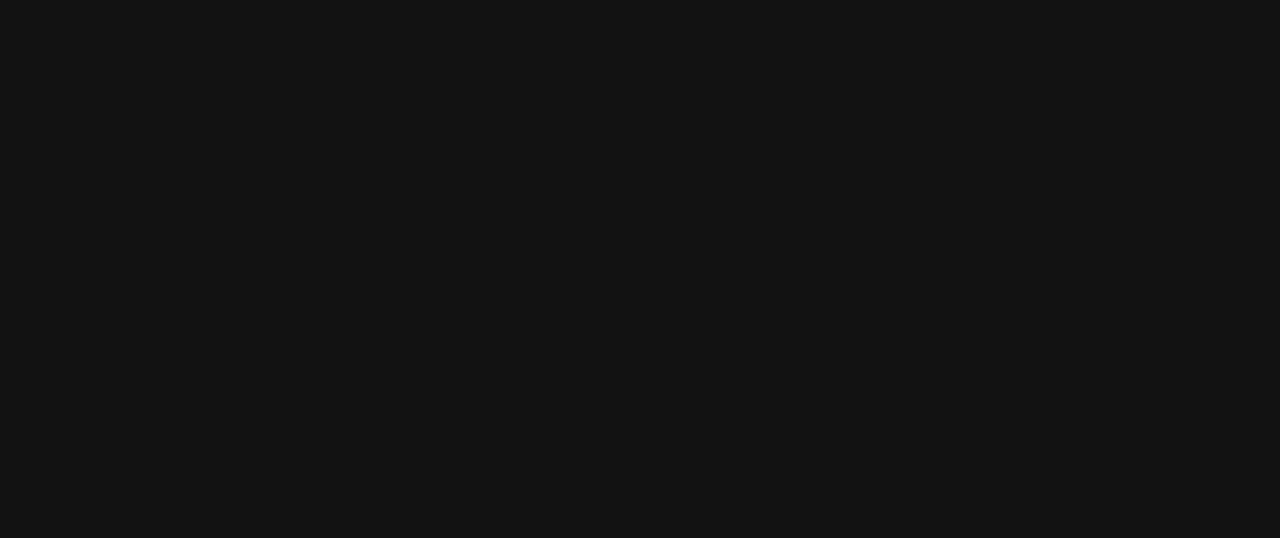
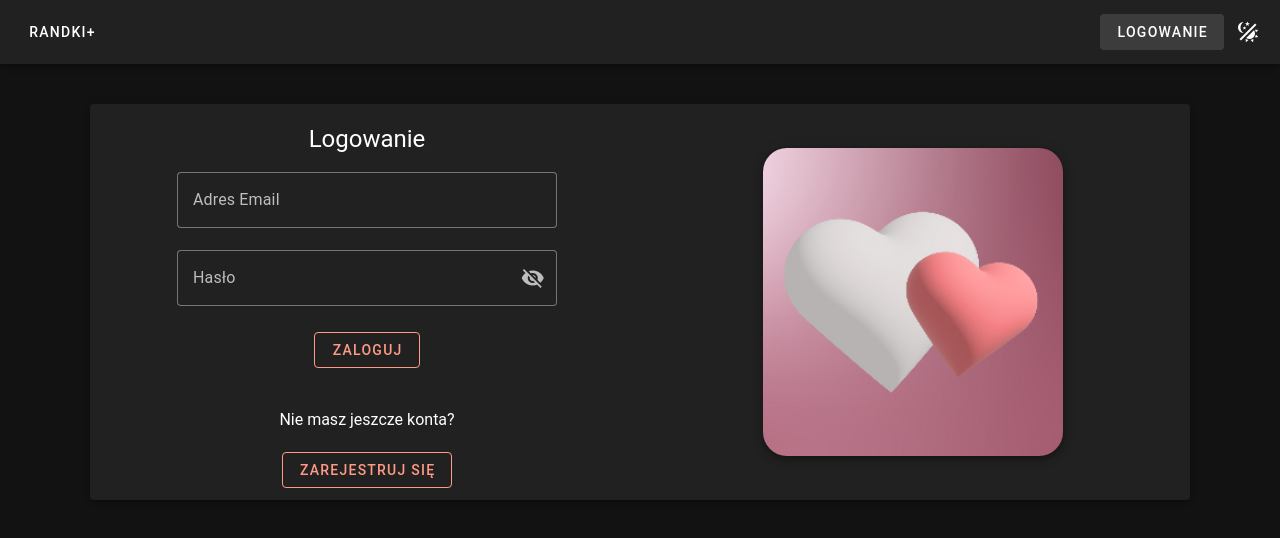
Before and after one commit to JakubTuta/Strona-randkowa, a Nuxt app: page /auth/login in a window 1280 px wide. Shown: the top 538 px of the page. Built offline with nearby package versions, Linux system fonts and the light colour scheme.

Commit message:
first layout of login page

```diff
--- /dev/null
+++ b/helpers/formValidation.ts
@@ -0,0 +1,29 @@
+export default function formValidation() {
+    const form: Ref<null | {
+        resetValidation: () => void
+        reset: () => void
+        validate: () => Promise<{ valid: boolean }>
+    }> = ref(null)
+
+    const valid = ref(false)
+
+    const isValid = async () => {
+        try {
+            const tmp = (await form.value?.validate())?.valid || false
+            valid.value = tmp
+
+            return tmp
+        }
+        catch (e) {
+            valid.value = false
+
+            return false
+        }
+    }
+
+    return {
+        form,
+        valid,
+        isValid,
+    }
+}
--- /dev/null
+++ b/helpers/rules.ts
@@ -0,0 +1,47 @@
+const emailPattern
+    = /^(([^<>()[\]\\.,;:\s@"]+(\.[^<>()[\]\\.,;:\s@"]+)*)|(".+"))@((\[[0-9]{1,3}\.[0-9]{1,3}\.[0-9]{1,3}\.[0-9]{1,3}])|(([a-zA-Z\-0-9]+\.)+[a-zA-Z]{2,}))$/
+const patternPassword = /^(?=.*[a-z])(?=.*[A-Z])(?=.*[0-9])(?=.{8,})/
+
+const registerPattern = /^[A-Za-z]$/
+
+export function requiredRule() {
+    return (value: string | number | null, textError = 'Pole jest wymagane') => {
+        return Boolean(value) || textError
+    }
+}
+
+export function emailRule() {
+    return (value: string, textError = 'Niepoprawny format email') => {
+        return emailPattern.test(value) || textError
+    }
+}
+
+export function passwordRule() {
+    return (value: string, textError = 'Min 8 znaków i 1 wielka litera') => {
+        return patternPassword.test(value) || textError
+    }
+}
+
+export function lengthRuleShort() {
+    return (value: string | string[], textError = 'Nazwa jest za krótka.') => {
+        return Boolean(value?.length > 3) || textError
+    }
+}
+
+export function lengthRule() {
+    return (value: string | string[], textError = 'Nazwa jest za długa') => {
+        return Boolean(value?.length <= 10) || textError
+    }
+}
+
+export function firstSignRule() {
+    return (value: string, textError = 'Rejestracja niepoprawna') => {
+        return Boolean(registerPattern.test(value?.charAt(0))) || textError
+    }
+}
+
+export function registerLengthRule() {
+    return (value: string, textError = 'Niepoprawna długość rejestracji') => {
+        return Boolean(value?.length <= 9 && value?.length > 3) || textError
+    }
+}
--- a/pages/auth/login.vue
+++ b/pages/auth/login.vue
@@ -1,11 +1,115 @@
 <script setup lang="ts">
+import formValidation from "~/helpers/formValidation";
+import {emailRule, passwordRule, requiredRule} from "~/helpers/rules";
+import NavBarGuest from "~/composables/navBars/navBarGuest.vue";
 
+useHead({
+  title: "Logowanie - Parking+"
+})
+
+// const auth = useAuthStore()
+// const {user, loginError} = storeToRefs(auth)
+
+const email = ref('')
+const password = ref('')
+
+const showPassword = ref(false)
+
+const { form, valid, isValid } = formValidation()
+
+async function logIn() {
+  if (await isValid()) {
+    // await auth.loginUser(email.value, password.value)
+
+    // if (user.value?.role === 'user')
+    //   navigateTo('/client')
+    // else if (user.value?.role === 'admin')
+    //   navigateTo('/administration')
+  }
+}
+
+// onMounted(() => loginError.value = false)
 </script>
 
 <template>
+  <NavBarGuest />
 
+  <v-sheet
+      class="d-flex align-center justify-center flex-wrap text-center mx-auto my-10 px-4"
+      elevation="4"
+      max-width="1100"
+      rounded
+  >
+    <v-row justify="center">
+      <v-col cols="12" sm="12" md="6">
+        <div class="d-flex flex-column align-center justify-center h-100 mx-2 py-3">
+          <div class="text-h5 my-2">
+            Logowanie
+          </div>
+
+          <v-form
+              ref="form"
+              @submit.prevent="logIn"
+              class="w-75 my-2"
+              v-model="valid"
+          >
+            <v-text-field
+                v-model="email"
+                label="Adres Email"
+                placeholder="example@mail.com"
+                type="email"
+                @keyup.enter="logIn"
+                :rules="[requiredRule(), emailRule()]"
+            />
+
+            <v-text-field
+                v-model="password"
+                label="Hasło"
+                :append-inner-icon="showPassword ? 'mdi-eye' : 'mdi-eye-off'"
+                :type="showPassword ? 'text' : 'password'"
+                @click:append-inner="showPassword = !showPassword"
+                @keyup.enter="logIn"
+                :rules="[requiredRule(), passwordRule()]"
+            />
+
+            <v-row class="justify-center my-1">
+              <v-btn class="mx-2 mb-2" @click="logIn">
+                Zaloguj
+              </v-btn>
+
+            </v-row>
+          </v-form>
+
+          <p class="my-5">
+            Nie masz jeszcze konta?
+          </p>
+
+          <v-btn to="/auth/register">
+            Zarejestruj się
+          </v-btn>
+
+<!--          <v-alert-->
+<!--              v-if="loginError"-->
+<!--              color="error"-->
+<!--              variant="tonal"-->
+<!--              class="my-4"-->
+<!--          >-->
+<!--            Niepoprawne dane logowania-->
+<!--          </v-alert>-->
+        </div>
+      </v-col>
+      <v-col cols="12" sm="12" md="6">
+        <div class="d-flex flex-column align-center justify-center h-100 mx-2 pa-6">
+          <v-img
+              class="mx-auto my-5 elevation-5"
+              rounded="xl"
+              :width="300"
+              aspect-ratio="4/3"
+              cover
+              src="/LandingOne.jpeg"
+          />
+        </div>
+      </v-col>
+    </v-row>
+  </v-sheet>
 </template>
-
-<style scoped>
-
-</style>
```
